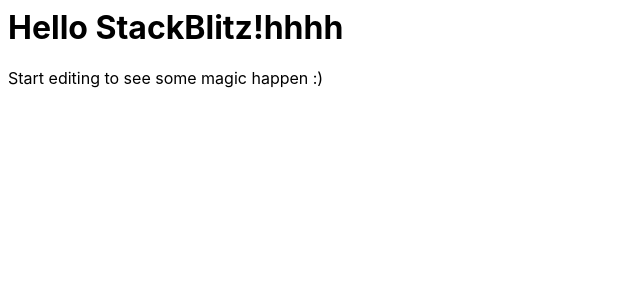
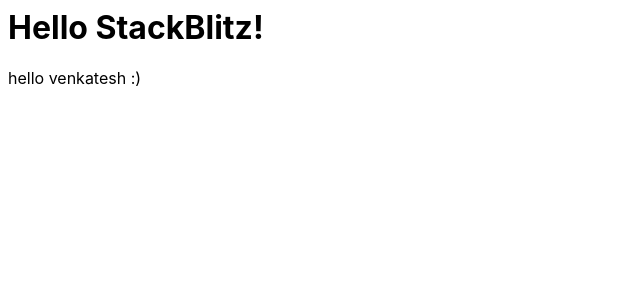
Before and after one commit to venkatesh2001A/react-q6trt7, a React (Create React App) app: page / in a window 1280 px wide. Shown: the top 300 px of the page, without its empty margins (0-640 px from the left). Built offline with nearby package versions, Linux system fonts and the light colour scheme.

Commit message:
hello venkatesh

```diff
--- a/src/App.js
+++ b/src/App.js
@@ -4,8 +4,8 @@
 export default function App() {
   return (
     <div>
-      <h1>Hello StackBlitz!hhhh</h1>
-      <p>Start editing to see some magic happen :)</p>
+      <h1>Hello StackBlitz!</h1>
+      <p>hello venkatesh :)</p>
     </div>
   );
 }
```
